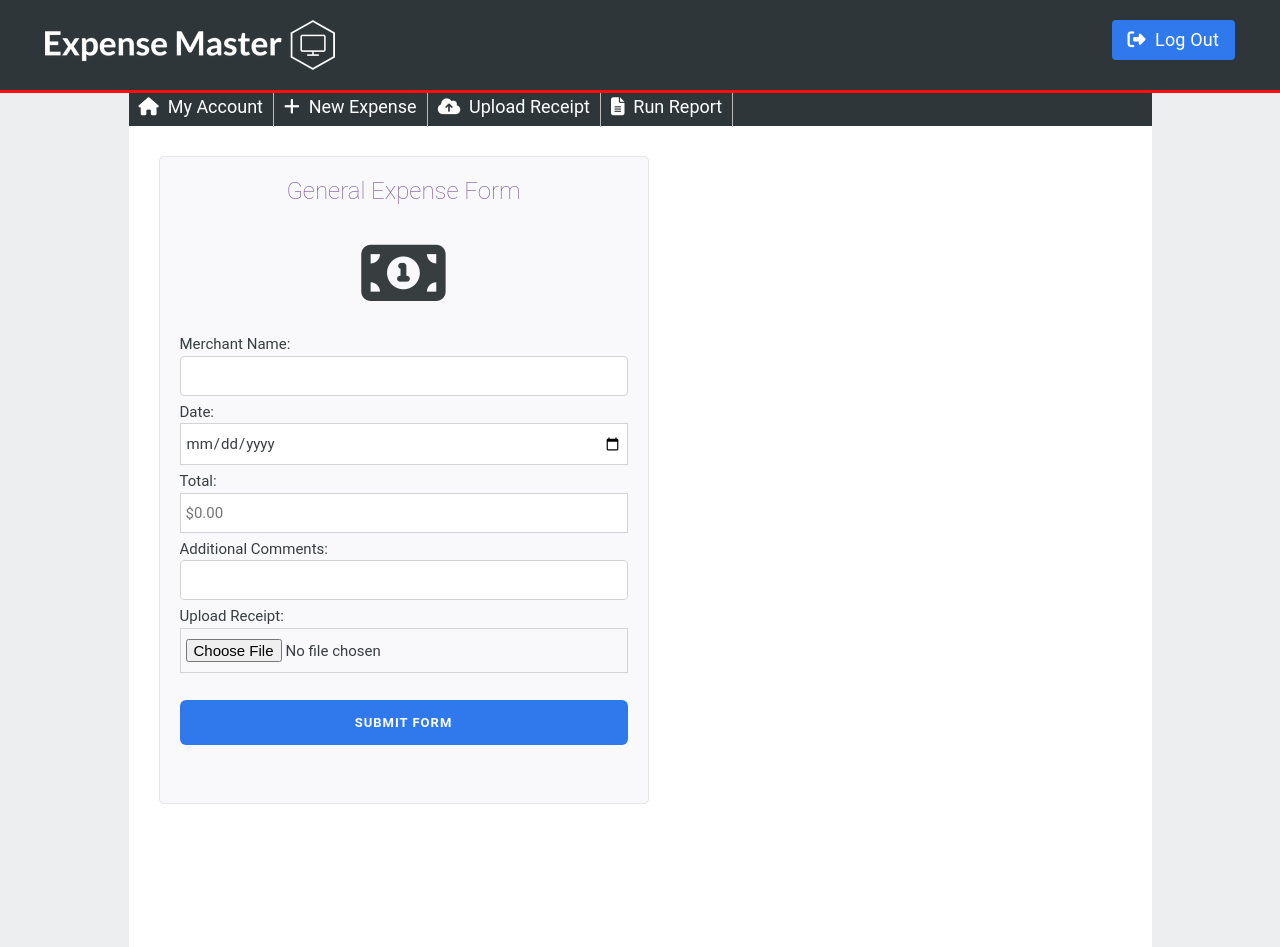
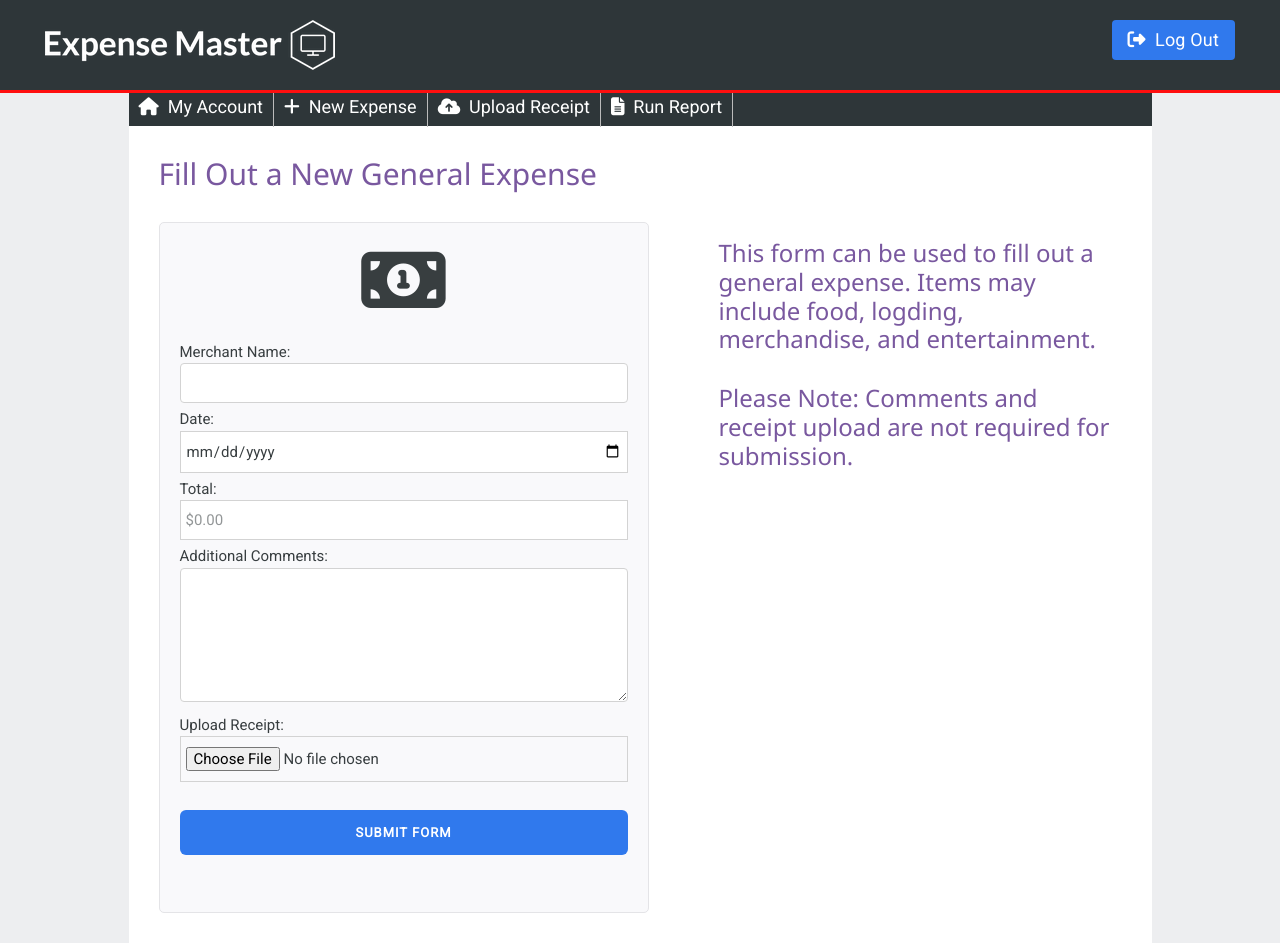
Before and after one commit to smweathe/CSE-CIT-480_Expense_Project, a PHP site: page /ExpenseMaster/generalexpenseform.php in a window 1280 px wide. Run offline with PHP 8.4, Linux system fonts and the light colour scheme; a user stored in the database is signed in; some libraries are stand-ins or nearby versions.

Commit message:
Update generalexpenseform.php
Minor UI overhaul

```diff
--- a/generalexpenseform.php
+++ b/generalexpenseform.php
@@ -12,9 +12,11 @@
 <html>
   <head>
     <meta content="text/html; charset=utf-8" http-equiv="Content-type" />
-    <title>Expense Master | Sign up</title>
+    <title>ExpenseMaster - General</title>
+    <link href="https://fonts.googleapis.com/css?family=Roboto" rel="stylesheet">
+    <link rel="stylesheet" href="https://use.fontawesome.com/44ff956945.css">
+    <link href="w3.css" rel="stylesheet">
     <link href="style.css" rel="stylesheet" />
-    <link rel="stylesheet" href="https://use.fontawesome.com/44ff956945.css">
 	<!-- Favorite Icon -->
 	<link rel="shortcut icon" href="./images/icon.png" type="image/x-icon" />
     <meta content="width=device-width, initial-scale=1" name="viewport" />
@@ -38,29 +40,34 @@
     <div class="signup-content" style="padding: 0px;">
           <ul class="side-by-side">
                 <li><a class="active"  href="./account.php"><i class="fa fa-home" aria-hidden="true"></i>&nbsp; My Account</a></li>
-                <!--Modal form will pop up to submit a new expense-->
                 <li><a href="./newexpense.php"><i class="fa fa-plus" aria-hidden="true"></i>&nbsp; New Expense</a></li>
                 <li><a href="./receipt.php"><i class="fa fa-cloud-upload" aria-hidden="true"></i>&nbsp; Upload Receipt</a></li>
                 <li><a href="./report.php"><i class="fa fa-file-text" aria-hidden="true"></i>&nbsp; Run Report</a></li>
           </ul>
           <div class="benefits page-body" style="padding: 30px;">
+          <h2>Fill Out a New General Expense</h2>
                 <form action="./includes/submit.inc.php" class="gtm_expense_form" id="expenseform" method="post" enctype="multipart/form-data">
                   <div class="input-group">
-            <h3><center>General Expense Form</center></h3>
                   <center><i class="fa fa-money fa-5x" aria-hidden="true"></i></center>
                   <br>
-            Merchant Name: <input type="text" class="required" name="merchant" tabindex="1" style="margin-bottom: 5px"><sup class="required" title="Required"></sup>
-            Date: <input type="date" class="required" name="date"  tabindex="2" style="margin-bottom: 5px"><sup class="required" title="Required"></sup>
-            Total:<input type="decimal" class="required" name="total" placeholder="$0.00" tabindex="3" min="0.00" max="9999999.99" step="2" style="margin-bottom: 5px"><sup class="required" title="Required"></sup>
-            Additional Comments: <input type="text" name="comment" tabindex="4" style="margin-bottom: 5px"><sup class="required" title="Required"></sup>
-            Upload Receipt: <input type="file" accept="image/*" name="fileToUpload" id="fileToUpload" tabindex="5" style="margin-bottom: 5px"><br><br><sup class="required" title="Required"></sup>
-            <input class="btn btn-alt full-width" href="./account.php" tabindex="7" type="submit" name="submit" value="Submit Form" />
+                  Merchant Name: <input type="text" class="required" required value="" name="merchant" tabindex="1" style="margin-bottom: 5px"><sup class="required" title="Required"></sup>
+                  Date: <input type="date" class="required" required value="" name="date"  tabindex="2" style="margin-bottom: 5px"><sup class="required" title="Required"></sup>
+                  Total:<input type="decimal" class="required" required value="" name="total" tabindex="3" placeholder="$0.00" tabindex="3" min="0.00" max="9999999.99" step="2" style="margin-bottom:5px"><sup class="required" title="Required"></sup>
+                  Additional Comments: <textarea name="comment" rows="5" tabindex="4" style="margin-bottom: 5px"></textarea><sup class="required" title="Required"></sup>
+                  Upload Receipt: <input type="file" accept="image/*" name="fileToUpload" tabindex="5" id="fileToUpload" tabindex="5" style="margin-bottom: 5px"><br><br>
+
+                  <input class="btn btn-alt full-width" href="./account.php" tabindex="6" type="submit" name="submit" value="Submit Form" />
+
                   <br><br>
                </form>
           </div>
+        </div>
         <div class="signup page-sidebar">
+                <h3>This form can be used to fill out a general expense. Items may include food, logding, merchandise, and entertainment.</h3>
+                <h3>Please Note: Comments and receipt upload are not required for submission.</h3>
         </div>
+
     </div>
-    </div><script src="//d2fjue5z6foteq.cloudfront.net/assets/315cc4a6724c52ae0b7b8f0104132a7094855698/main.js" type="text/javascript"></script>
+    <script src="//d2fjue5z6foteq.cloudfront.net/assets/315cc4a6724c52ae0b7b8f0104132a7094855698/main.js" type="text/javascript"></script>
   </body>
 </html>
```
Lines whose indentation alone changed are shown as unchanged.
